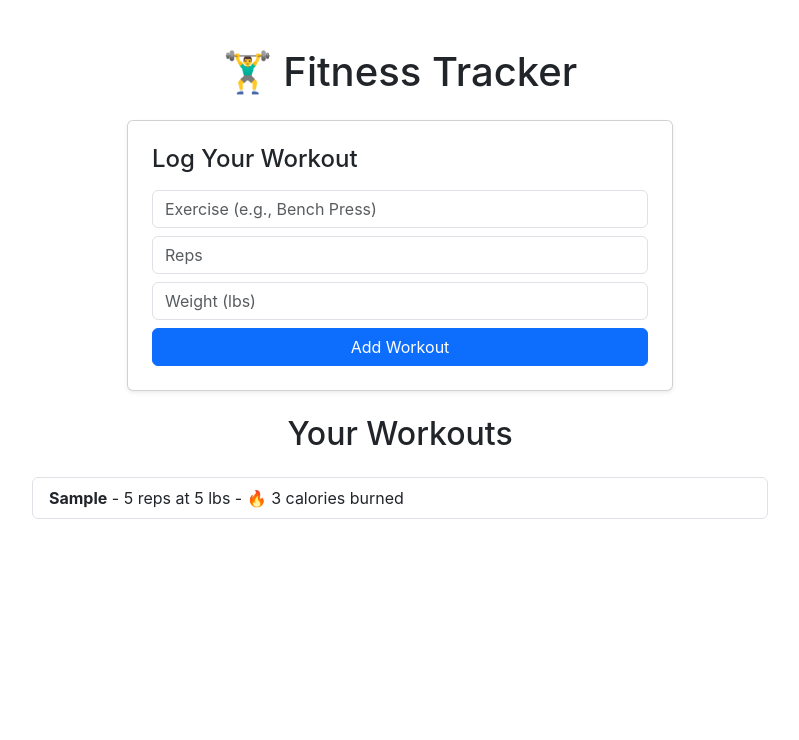
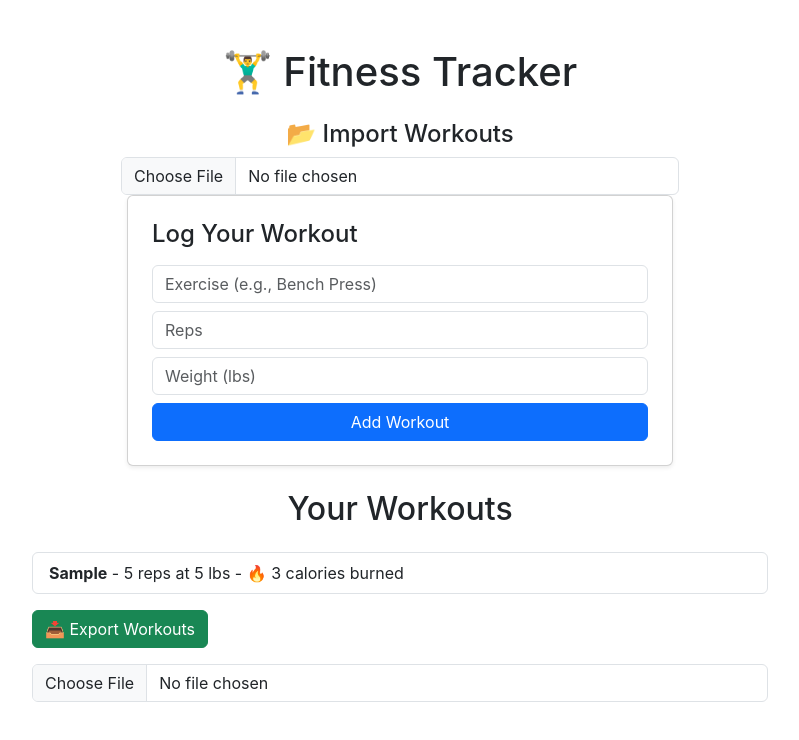
Before and after one commit to bjf2016/mn-fitness-app, a React (Create React App) app: page / in a window 1280 px wide. Both pictures are taken after typing "Sample", "5", "5" into the empty fields and a click on the button "Add Workout". Shown: the top 740 px of the page, without its empty margins (240-1039 px from the left). Built offline with nearby package versions, Linux system fonts and the light colour scheme.

Commit message:
Fixed Import Workouts button visibility

```diff
--- a/src/App.js
+++ b/src/App.js
@@ -33,6 +33,40 @@ function App() {
     }
   };
 
+  const exportWorkouts = () => {
+    if (workouts.length === 0) {
+      alert("No workouts to export!");
+      return;
+    }
+
+    const dataStr = "data:text/json;charset=utf-8," + encodeURIComponent(JSON.stringify(workouts, null, 2));
+    const downloadAnchorNode = document.createElement("a");
+    downloadAnchorNode.setAttribute("href", dataStr);
+    downloadAnchorNode.setAttribute("download", "workouts.json");
+    document.body.appendChild(downloadAnchorNode);
+    downloadAnchorNode.click();
+    document.body.removeChild(downloadAnchorNode);
+  };
+
+  const importWorkouts = (event) => {
+    const file = event.target.files[0];
+    if (!file) return;
+
+    const reader = new FileReader();
+    reader.onload = (e) => {
+      try {
+        const importedWorkouts = JSON.parse(e.target.result);
+        setWorkouts(importedWorkouts);
+        localStorage.setItem("workouts", JSON.stringify(importedWorkouts));
+      } catch (error) {
+        alert("Invalid file format. Please upload a valid JSON file.");
+      }
+    };
+    reader.readAsText(file);
+  };
+
+
+
   const calculateCalories = (weight, reps) => {
     return Math.round((weight * reps * 0.1)); // Simple calorie estimation
   };
@@ -40,6 +74,12 @@ function App() {
   return (
     <div className="container mt-5">
       <h1 className="text-center mb-4">🏋️‍♂️ Fitness Tracker</h1>
+
+      {/* Import Workouts Section - Move Higher */}
+      <div className="text-center mt-3">
+      <h4>📂 Import Workouts</h4>
+      <input type="file" accept="application/json" onChange={importWorkouts} className="form-control w-50 mx-auto" style={{ display: "block" }} />
+      </div>
 
       <div className="row justify-content-center">
         <div className="col-md-6 col-sm-12">
@@ -94,9 +134,18 @@ function App() {
           </li>
         ))}
       </ul>
+
+      {/* Export Workouts Button - Placed Right Below Workout List */}
+      <button className="btn btn-success mt-3" onClick={exportWorkouts}>
+        📥 Export Workouts
+      </button>
+
+      {/* Import Workouts Button */}
+      <input type="file" accept="application/json" onChange={importWorkouts} className="form-control mt-3" />
     </div>
   </div>
 )}
+
     </div>
   );
 }
--- /dev/null
+++ b/workouts.json
@@ -0,0 +1,5 @@
+[
+  { "exercise": "Bench Press", "reps": "10", "weight": "100", "calories": 50 },
+  { "exercise": "Squats", "reps": "12", "weight": "150", "calories": 75 },
+  { "exercise": "Deadlifts", "reps": "8", "weight": "200", "calories": 90 }
+]
```
Lines whose indentation alone changed are shown as unchanged.
